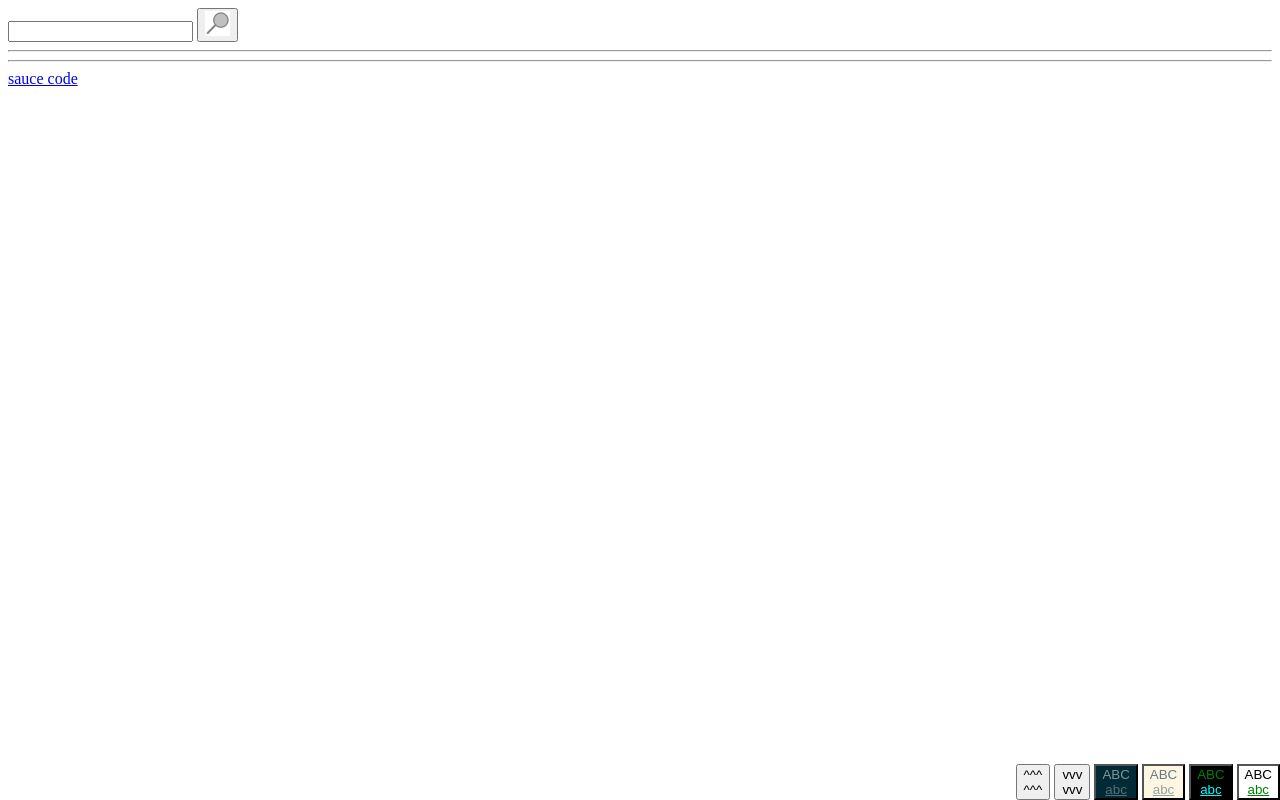
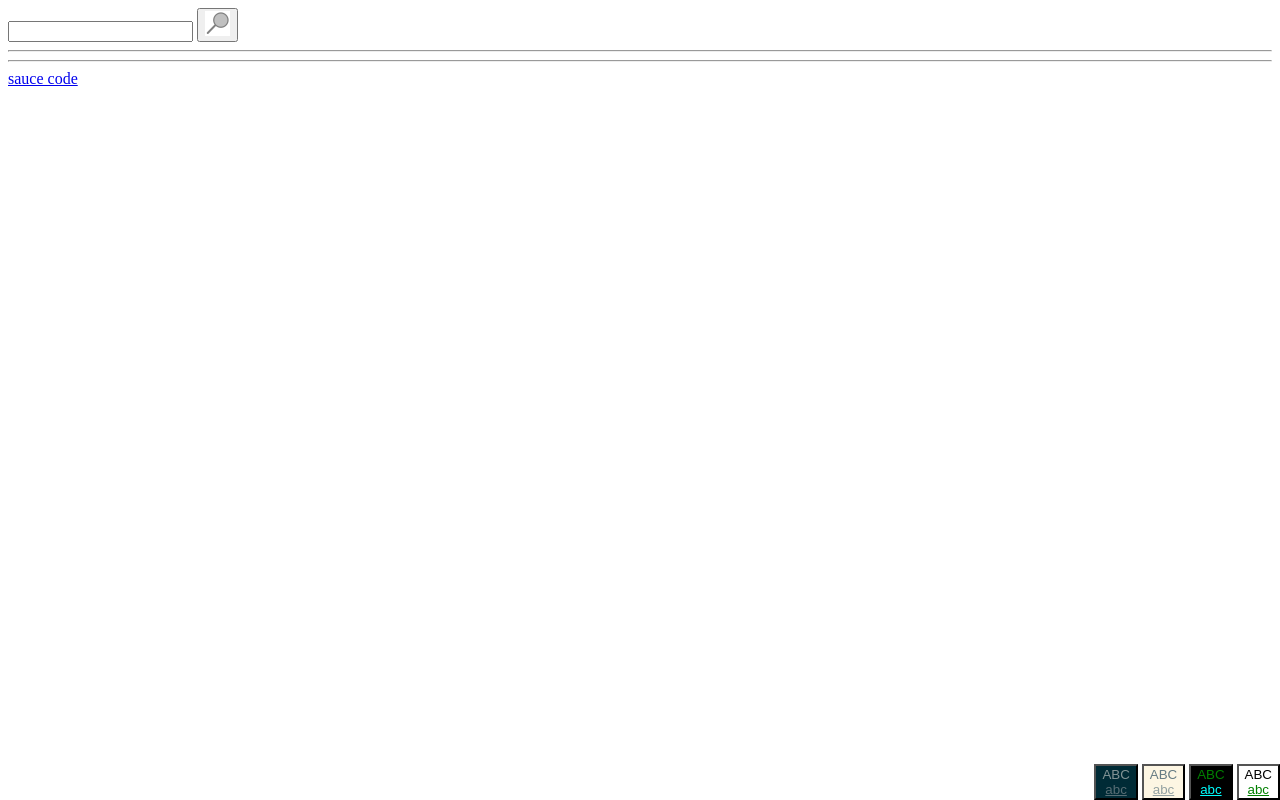
Before and after one commit to hacknorris-aka-penguin/quick-search, a plain HTML site: page index.html in a window 1280 px wide. Drawn offline with Linux system fonts and the light colour scheme.

Commit message:
dumb text editor

```diff
--- a/index.html
+++ b/index.html
@@ -29,8 +29,6 @@
     <footer><hr><a href="https://github.com/hacknorris-aka-penguin/quick-search">sauce code</a></footer>
 
     <div style="position: fixed; bottom: 0px; right: 0px;">
-    <button onclick="window.scrollTo(0,0);">^^^<br>^^^</button>
-    <button onclick="window.scrollTo(0,document.body.scrollHeight);">vvv<br>vvv</button>
     <button onclick="document.body.style.background = '#002b36'; document.body.style.color = '#839496'; document.querySelectorAll('a').forEach(a => a.style.color = '#586e75');" style="color:#839496;background-color:#002b36">ABC<br/><a href="" style="color:#586e75">abc</a></button>
     <button onclick="document.body.style.background = '#fdf6e3'; document.body.style.color = '#657b83'; document.querySelectorAll('a').forEach(a => a.style.color = '#93a1a1');" style="color:#657b83;background-color: #fdf6e3">ABC<br/><a href="" style="color:#93a1a1">abc</a></button>
     <button onclick="document.body.style.background = 'black'; document.body.style.color = 'green'; document.querySelectorAll('a').forEach(a => a.style.color = 'cyan');" style="color:green;background-color:black">ABC<br/><a href="" style="color:cyan">abc</a></button>
```
